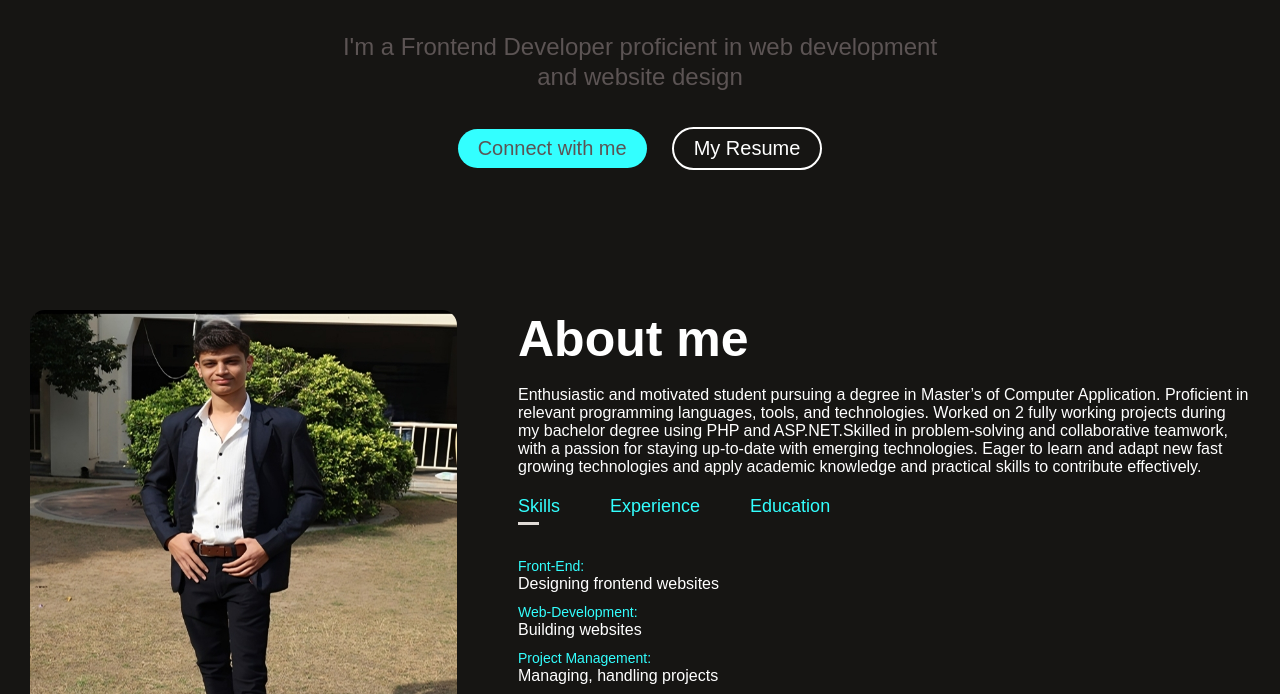
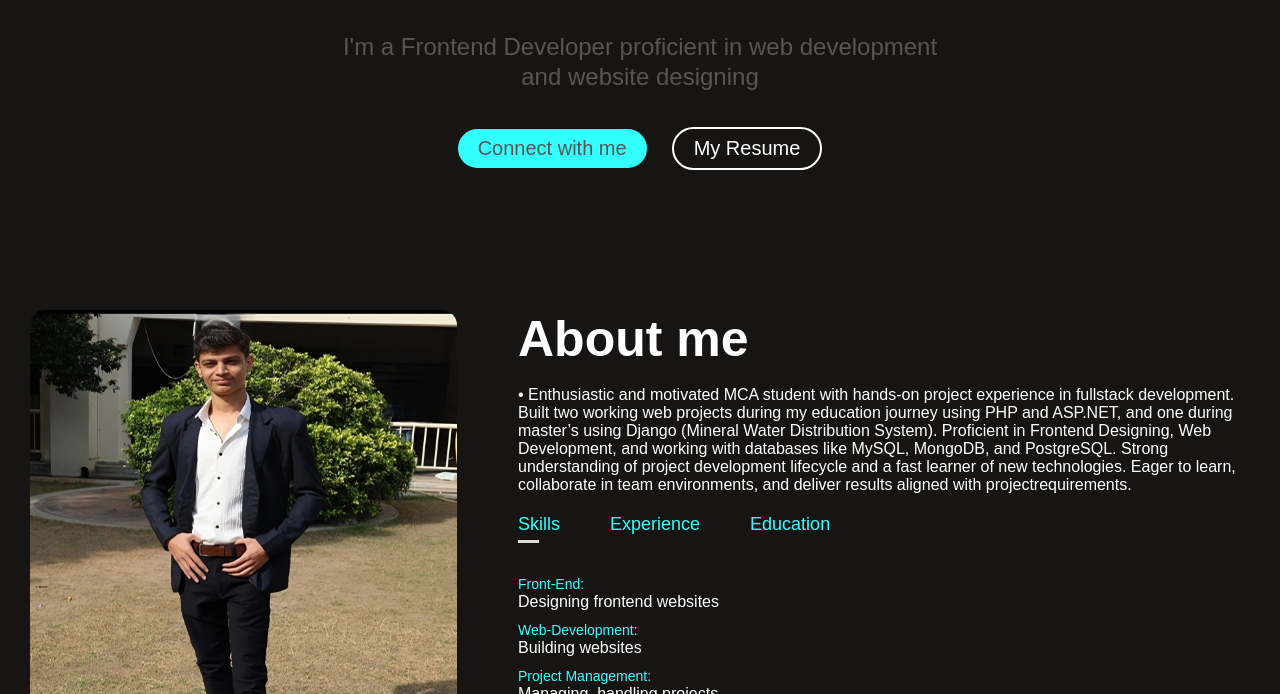
Before and after one commit to Sunny-Meghrajani/Sunny_Portfolio, a plain HTML site: page index.html in a window 1280 px wide. Shown: the part 529-1223 px from the top of the page. Drawn offline with Linux system fonts and the light colour scheme; a web font is replaced by a local one.

Commit message:
Refactor: Changes

```diff
--- a/index.html
+++ b/index.html
@@ -39,10 +39,10 @@
     <div class="hero" id="hero">
         <img src="images/profile_img.png" alt="profile_img">
         <h1>Myself<span> Sunny Meghrajani,</span>I'm a FrontEnd Developer</h1>
-        <p>I'm a Frontend Developer proficient in web development and website design</p>
+        <p>I'm a Frontend Developer proficient in web development and website designing</p>
         <div class="hero-action">
             <a href="https://www.linkedin.com/in/sunny-meghrajani-59086525a" class="hero-connect">Connect with me</a>
-            <a href="S_Resume.pdf" download="Resume.pdf" class="hero-resume" alt="Resume_3">My Resume</a>
+            <a href="CV_Resume.pdf" download="Sunny_Resume.pdf" class="hero-resume" alt="Resume_3">My Resume</a>
         </div>
     </div>
 
@@ -55,15 +55,15 @@
                 </div>
                 <div class="about-col-2">
                     <h1 class="sub-title">About me</h1>
-                    <p>Enthusiastic and motivated student pursuing a degree in Master’s of Computer Application.
-                        Proficient in
-                        relevant programming languages, tools, and technologies. Worked on 2 fully working projects
-                        during my
-                        bachelor degree using PHP and ASP.NET.Skilled in problem-solving and collaborative teamwork,
-                        with
-                        a passion for staying up-to-date with emerging technologies. Eager to learn and adapt new fast
-                        growing
-                        technologies and apply academic knowledge and practical skills to contribute effectively.</p>
+                    <p>• Enthusiastic and motivated MCA student with hands-on project experience in fullstack
+                        development.
+                        Built two working web projects during my education journey using PHP and ASP.NET,
+                        and one during master’s using Django (Mineral Water Distribution System).
+                        Proficient in Frontend Designing, Web Development, and working with databases
+                        like MySQL, MongoDB, and PostgreSQL.
+                        Strong understanding of project development lifecycle and a fast learner of new technologies.
+                        Eager to learn, collaborate in team environments, and deliver results aligned with
+                        projectrequirements.</p>
                     <div class="tab-titles">
                         <p class="tab-links active-link" onclick="opentab('skills')">Skills</p>
                         <p class="tab-links" onclick="opentab('experience')">Experience</p>
@@ -78,13 +78,13 @@
                     </div>
                     <div class="tab-contents" id="experience">
                         <ul>
-                            <li><span>Prodigy Infotech: </span><br>Web Development Internship</li>
-                            <li><span>CognoRise Infotech: </span><br>Web Development Internship</li>
+                            <li><span>Moweb Technologies: </span><br>Full Stack Web Developer Intern</li><span style="color: gray;">(January 2025 - May 2025)</span>
                         </ul>
                     </div>
                     <div class="tab-contents" id="education">
                         <ul>
-                            <li><span>2023: </span><br>Bachelor of Computer Applications</li>
+                            <li><span>2023 - 2025: </span><br>Master of Computer Applications</li>
+                            <li><span>2020 - 2023: </span><br>Bachelor of Computer Applications</li>
                             <li><span>2020: </span><br>12th Commerce</li>
                             <li><span>2018: </span><br>10th</li>
                         </ul>
```
Also changed, not shown: 1 other file.
